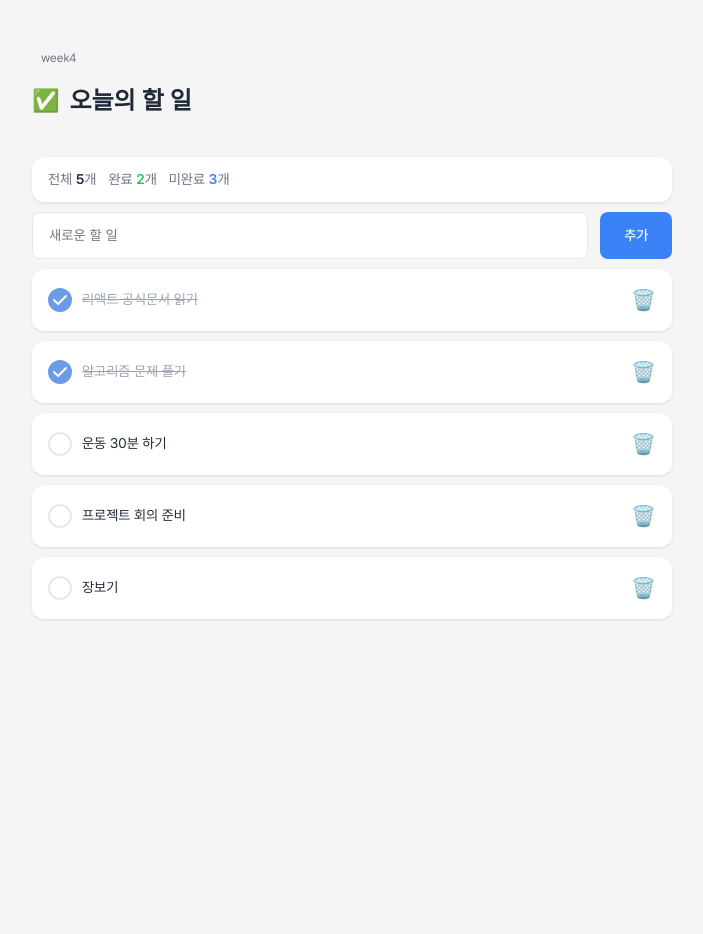
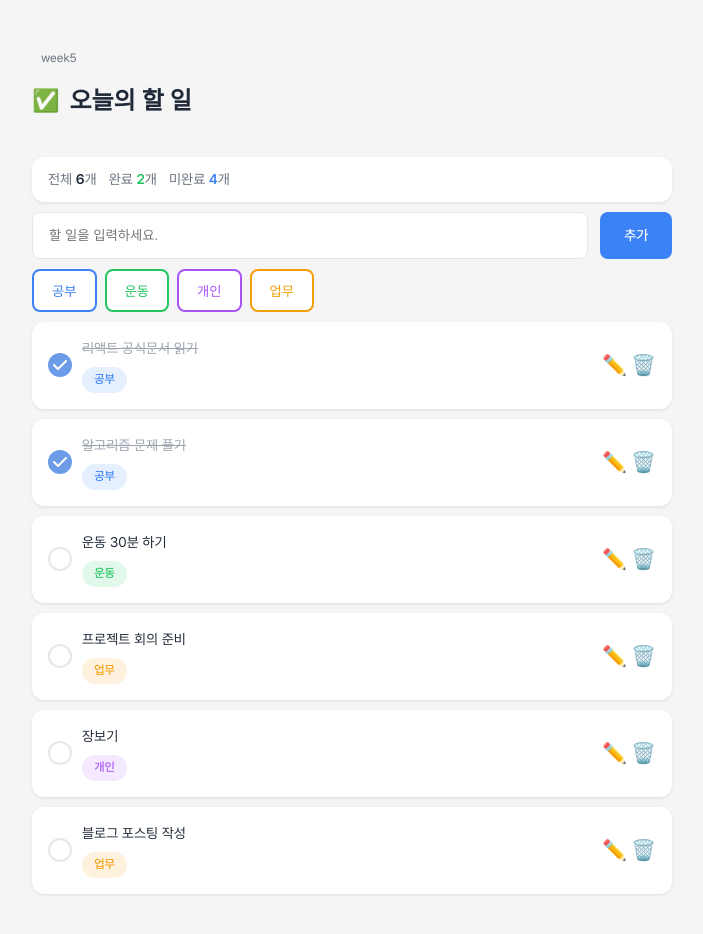
Before and after one commit to IT-Cotato/13th-Frontend-Assignment, a React (Vite) app: page / in a window 1280 px wide. Shown: the top 934 px of the page, without its empty margins (288-991 px from the left). Before the commit the page ends 800 px from the top, so only its background shows below. Built offline with nearby package versions, Linux system fonts and the light colour scheme.

Commit message:
허수빈 week5 실습 과제 제출

```diff
--- a/src/App.css
+++ b/src/App.css
@@ -87,7 +87,7 @@ body {
 .todo-list {
   display: flex;
   flex-direction: column;
-  align-items: center;
+  align-items: stretch;
   gap: 10px;
   align-self: stretch;
 }
@@ -310,3 +310,120 @@ body {
   font-weight: 600;
   line-height: 21px;
 }
+
+.todo-card__body {
+  display: flex;
+  flex-direction: column;
+  gap: 8px;
+  flex: 1;
+}
+
+.todo-card__tag {
+  display: flex;
+  height: 26px;
+  width: 44.74px;
+  padding: 3.6px 11.744px 4.4px 12px;
+  justify-content: center;
+  align-items: center;
+  border-radius: 13421800px;
+  font-family: Pretendard;
+  font-size: 12px;
+  font-style: normal;
+  font-weight: 500;
+  line-height: 18px; /* 150% */
+}
+
+/* 카테고리 css */
+.tag--study    { background: rgba(59, 130, 246, 0.13); color: #3B82F6; }
+.tag--exercise { background: rgba(34, 197, 94, 0.13); color: #22C55E; }
+.tag--personal { background: rgba(168, 85, 247, 0.13); color: #A855F7; }
+.tag--work     { background: rgba(245, 158, 11, 0.13); color: #F59E0B; }
+
+.todo-card__edit-input {
+  outline: none;
+  border-radius: 8px;
+  border: 2px solid #3B82F6;
+  background: rgba(255, 255, 255, 0.00);
+  box-shadow: 0 0 0 4px #3B82F6;
+  display: flex;
+  height: 41px;
+  width: 442.51px;
+  padding: 8px 12px;
+  align-items: center;
+  flex: 1;
+}
+
+.todo-card__edit-row {
+  display: flex;
+  align-items: center;
+  gap: 8px;
+}
+
+.todo-card__edit-buttons {
+  display: flex;
+  gap: 6px;
+  margin-top: 6px;
+}
+
+.save-button { /* 저장 버튼 */
+  display: flex;
+  padding: 9.6px 15.744px 10.4px 16px;
+  justify-content: center;
+  align-items: center;
+  border-radius: 8px;
+  border : none;
+  background: #3B82F6;
+  color: #FFF;
+  text-align: center;
+  font-family: Pretendard;
+  font-size: 12px;
+  font-style: normal;
+  font-weight: 500;
+  line-height: 18px; /* 150% */
+}
+
+.cancel-button { /*취소 버튼 */
+  display: flex;
+  padding: 9.6px 17.744px 10.4px 18px;
+  justify-content: center;
+  align-items: center;
+  border-radius: 8px;
+  border: 2px solid #E5E7EB;
+  background: #FFF;
+  color: #6B7280;
+  text-align: center;
+  font-family: Pretendard;
+  font-size: 12px;
+  font-style: normal;
+  font-weight: 500;
+  line-height: 18px; /* 150% */
+}
+
+.todo-card__actions {
+  display: flex;
+  gap: 4px;
+}
+
+.category-select { /* 카테고리 태그들 묶었다! */
+  display: flex;
+  gap: 8px;
+  flex-wrap: wrap;
+  justify-content:flex-start;
+}
+
+.category-select__btn { /* 카테고리 개별 버튼 */
+  display: flex;
+  padding: 10px 18px;
+  justify-content: center;
+  align-items: center;
+  gap: 10px;
+  border-radius: 8px;
+  background: #FFF;
+  border: 2px solid;
+}
+
+/* 카테고리 버튼 */
+.category-select__btn--공부  { border: 2px solid #3B82F6; color: #3B82F6; }
+.category-select__btn--운동  { border: 2px solid #22C55E; color: #22C55E; }
+.category-select__btn--개인  { border: 2px solid #A855F7; color: #A855F7; }
+.category-select__btn--업무  { border: 2px solid #F59E0B; color: #F59E0B; }
--- a/src/App.tsx
+++ b/src/App.tsx
@@ -1,4 +1,5 @@
 import { useState } from "react";
+import type { Category } from "./components/TodoCard";
 import TodoHeader from "./components/TodoHeader";
 import TodoList from "./components/TodoList";
 import "./App.css";
@@ -7,26 +8,31 @@ interface Todo {
   id: number;
   text: string;
   completed: boolean;
+  category: Category;
 }
 
 export default function App() {
   const [todos, setTodos] = useState<Todo[]>([
-    { id: 1, text: "리액트 공식문서 읽기", completed: true },
-    { id: 2, text: "알고리즘 문제 풀기", completed: true },
-    { id: 3, text: "운동 30분 하기", completed: false },
-    { id: 4, text: "프로젝트 회의 준비", completed: false },
-    { id: 5, text: "장보기", completed: false },
+    { id: 1, text: "리액트 공식문서 읽기", completed: true,  category: "공부" },
+    { id: 2, text: "알고리즘 문제 풀기", completed: true,  category: "공부" },
+    { id: 3, text: "운동 30분 하기", completed: false, category: "운동" },
+    { id: 4, text: "프로젝트 회의 준비", completed: false, category: "업무" },
+    { id: 5, text: "장보기", completed: false, category: "개인" },
+    { id: 6, text: "블로그 포스팅 작성", completed: false, category: "업무" },
   ]);
-  const [inputValue, setInputValue] = useState<string>("");
+  const [inputValue, setInputValue] = useState("");
 
-  const weekLabel = "week4";
+  // 편집 관련 state
+  const [editingId, setEditingId] = useState<number | null>(null);
+  const [editingText, setEditingText] = useState("");
 
+  const weekLabel = "week5";
 
   const handleAdd = () => {
     if (inputValue.trim() === "") return;
     setTodos((prev) => [
       ...prev,
-      { id: Date.now(), text: inputValue.trim(), completed: false },
+      { id: Date.now(), text: inputValue.trim(), completed: false, category: "공부" },
     ]);
     setInputValue("");
   };
@@ -43,6 +49,35 @@ export default function App() {
     );
   };
 
+  // 편집 시작
+  const handleEditStart = (id: number, text: string) => {
+    setEditingId(id);
+    setEditingText(text);
+  };
+
+  // 편집 중 입력값 변경
+  const handleEditChange = (value: string) => {
+    setEditingText(value);
+  };
+
+  // 저장 — map
+  const handleEditSave = (id: number) => {
+    if (editingText.trim() === "") return;
+    setTodos((prev) =>
+      prev.map((todo) =>
+        todo.id === id ? { ...todo, text: editingText.trim() } : todo
+      )
+    );
+    setEditingId(null);
+    setEditingText("");
+  };
+
+  // 취소
+  const handleEditCancel = () => {
+    setEditingId(null);
+    setEditingText("");
+  };
+
   return (
     <div className="app">
       <div className="container">
@@ -55,6 +90,12 @@ export default function App() {
           onAdd={handleAdd}
           onDelete={handleDelete}
           onToggle={handleToggle}
+          editingId={editingId}
+          editingText={editingText}
+          onEditStart={handleEditStart}
+          onEditChange={handleEditChange}
+          onEditSave={handleEditSave}
+          onEditCancel={handleEditCancel}
         />
       </div>
     </div>
--- a/src/components/TodoCard.tsx
+++ b/src/components/TodoCard.tsx
@@ -1,38 +1,100 @@
+import { useEffect, useRef } from "react";
 import checkIcon from "../assets/check.svg";
+
+export type Category = "공부" | "운동" | "개인" | "업무";
+
+const CATEGORY_STYLE: Record<Category, string> = {
+  공부: "tag--study",
+  운동: "tag--exercise",
+  개인: "tag--personal",
+  업무: "tag--work",
+};
 
 type TodoCardProps = {
   text: string;
   completed: boolean;
+  category: Category;
+  isEditing: boolean;
+  editingText: string;
   onDelete: () => void;
   onToggle: () => void;
+  onEditStart: () => void;
+  onEditChange: (value: string) => void;
+  onEditSave: () => void;
+  onEditCancel: () => void;
 };
 
-export default function TodoCard({ text, completed, onDelete, onToggle }: TodoCardProps) {
+export default function TodoCard({
+  text, completed, category,
+  isEditing, editingText,
+  onDelete, onToggle,
+  onEditStart, onEditChange, onEditSave, onEditCancel,
+}: TodoCardProps) {
+  const inputRef = useRef<HTMLInputElement>(null);
+
+  // 편집 모드 진입 시 input에 자동 포커스
+  useEffect(() => {
+    if (isEditing) inputRef.current?.focus();
+  }, [isEditing]);
+
   return (
-    <div className="todo-card">
+    <div className={`todo-card ${isEditing ? "todo-card--editing" : ""}`}>
       <label className="todo-card__check-label">
         <input
-          type="checkbox" // input type checkbox로 수정
+          type="checkbox"
           className="todo-card__check-input"
           checked={completed}
           onChange={onToggle}
         />
         <span className={`todo-card__check ${completed ? "todo-card__check--done" : ""}`}>
-          {completed && (
-            <img src={checkIcon} alt="" className="todo-card__check-icon" />
-          )}
+          {completed && <img src={checkIcon} alt="" className="todo-card__check-icon" />}
         </span>
       </label>
-      <span className={`todo-card__text ${completed ? "todo-card__text--done" : ""}`}>
-        {text}
-      </span>
-      <button
-        className="delete-button"
-        onClick={onDelete}
-        aria-label="삭제" // 삭제 버튼
-      >
-        🗑️
-      </button>
+
+      {isEditing ? (
+        // 편집 모드
+        <div className="todo-card__body">
+          <div className="todo-card__edit-row">
+            <input
+              ref={inputRef}
+              className="todo-card__edit-input"
+              value={editingText}
+              onChange={(e) => onEditChange(e.target.value)}
+              onKeyDown={(e) => {
+                if (e.key === "Enter") onEditSave();
+                if (e.key === "Escape") onEditCancel();
+              }}
+            />
+            <button className="save-button" onClick={onEditSave}>저장</button>
+            <button className="cancel-button" onClick={onEditCancel}>취소</button>
+          </div>
+          {/* 카테고리 태그는 아래에 */}
+          <span className={`todo-card__tag ${CATEGORY_STYLE[category]}`}>
+            {category}
+          </span>
+        </div>
+      ) : (
+        // 일반 모드
+        <div className="todo-card__body">
+          <span className={`todo-card__text ${completed ? "todo-card__text--done" : ""}`}>
+            {text}
+          </span>
+          <span className={`todo-card__tag ${CATEGORY_STYLE[category]}`}>
+            {category}
+          </span>
+        </div>
+      )}
+
+      {!isEditing && (
+        <div className="todo-card__actions">
+          <button className="delete-button" onClick={onEditStart} aria-label="수정">
+            ✏️
+          </button>
+          <button className="delete-button" onClick={onDelete} aria-label="삭제">
+            🗑️
+          </button>
+        </div>
+      )}
     </div>
   );
 }
--- a/src/components/TodoList.tsx
+++ b/src/components/TodoList.tsx
@@ -1,9 +1,10 @@
-import TodoCard from "./TodoCard";
+import TodoCard, { type Category } from "./TodoCard";
 
 type Todo = {
   id: number;
   text: string;
   completed: boolean;
+  category: Category;
 };
 
 type TodoListProps = {
@@ -13,7 +14,15 @@ type TodoListProps = {
   onAdd: () => void;
   onDelete: (id: number) => void;
   onToggle: (id: number) => void;
+  editingId: number | null;
+  editingText: string;
+  onEditStart: (id: number, text: string) => void;
+  onEditChange: (value: string) => void;
+  onEditSave: (id: number) => void;
+  onEditCancel: () => void;
 };
+
+const CATEGORIES: Category[] = ["공부", "운동", "개인", "업무"];
 
 export default function TodoList({
   items,
@@ -22,6 +31,12 @@ export default function TodoList({
   onAdd,
   onDelete,
   onToggle,
+  editingId,
+  editingText,
+  onEditStart,
+  onEditChange,
+  onEditSave,
+  onEditCancel,
 }: TodoListProps) {
   const total = items.length;
   const completed = items.filter((item) => item.completed).length;
@@ -45,7 +60,7 @@ export default function TodoList({
         <input
           type="text"
           className="todo-input"
-          placeholder="새로운 할 일"
+          placeholder="할 일을 입력하세요."
           value={inputValue}
           onChange={(e) => onInputChange(e.target.value)}
           onKeyDown={(e) => e.key === "Enter" && onAdd()}
@@ -53,6 +68,17 @@ export default function TodoList({
         <button className="add-button" onClick={onAdd}>
           추가
         </button>
+      </div>
+
+      <div className="category-select">
+        {CATEGORIES.map((cat) => (
+          <button
+            key={cat}
+            className={`category-select__btn category-select__btn--${cat}`}
+          >
+            {cat}
+          </button>
+        ))}
       </div>
 
       {items.length === 0 ? (
@@ -67,8 +93,15 @@ export default function TodoList({
               <TodoCard
                 text={item.text}
                 completed={item.completed}
+                category={item.category}
+                isEditing={editingId === item.id}
+                editingText={editingId === item.id ? editingText : ""}
                 onDelete={() => onDelete(item.id)}
                 onToggle={() => onToggle(item.id)}
+                onEditStart={() => onEditStart(item.id, item.text)}
+                onEditChange={onEditChange}
+                onEditSave={() => onEditSave(item.id)}
+                onEditCancel={onEditCancel}
               />
             </li>
           ))}
```
